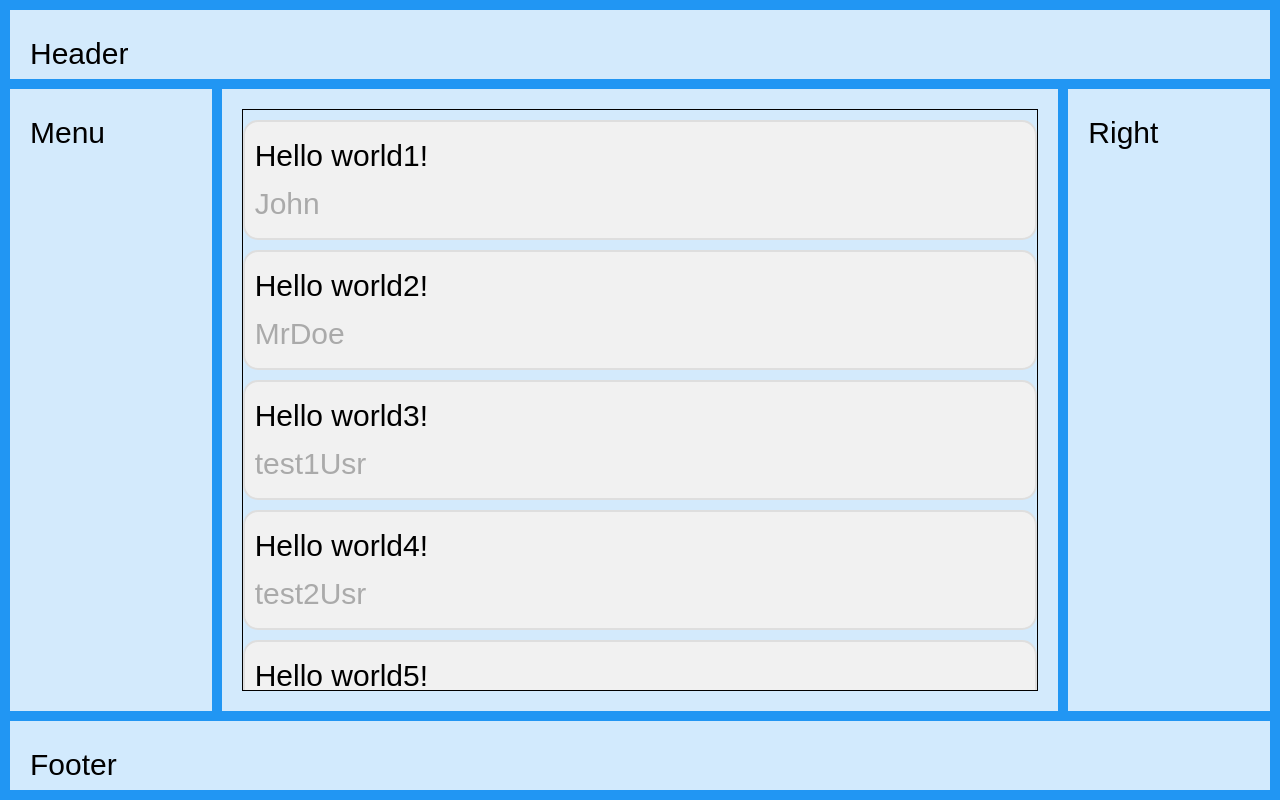
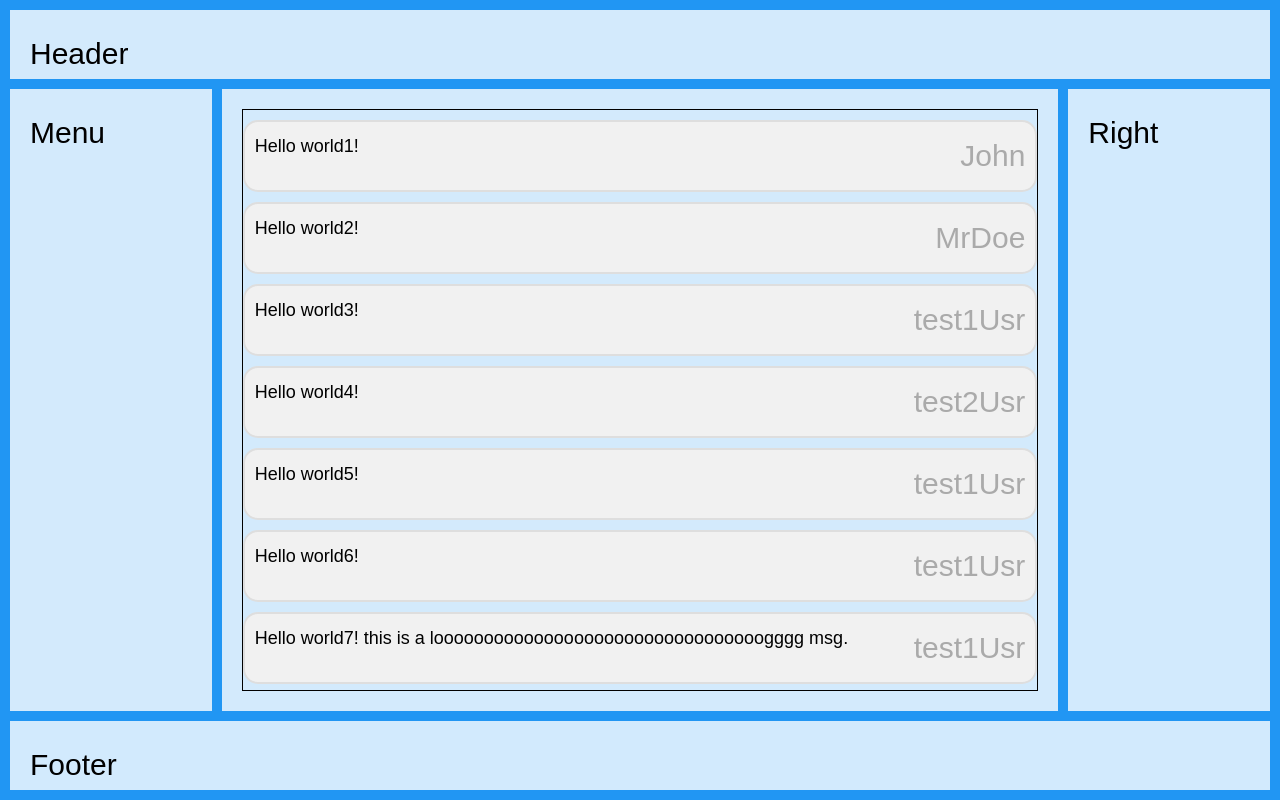
Before and after one commit to wpresti/chat-app, a React (Create React App) app: page / in a window 1280 px wide. Built offline with nearby package versions, Linux system fonts and the light colour scheme.

Commit message:
better looking chat bubbles

```diff
--- a/src/App.js
+++ b/src/App.js
@@ -10,7 +10,7 @@ class App extends Component{
     {userName: "test2Usr", msg: "Hello world4!"},
     {userName: "test1Usr", msg: "Hello world5!"},
     {userName: "test1Usr", msg: "Hello world6!"},
-    {userName: "test1Usr", msg: "Hello world7!"},]
+    {userName: "test1Usr", msg: "Hello world7! this is a looooooooooooooooooooooooooooooooogggg msg."},]
   }
 
   render(){
--- a/src/components/Message.js
+++ b/src/components/Message.js
@@ -19,7 +19,7 @@ export class Message extends Component {
         return(
             <div className="container" style={container}>
                 {/* <h1>{}</h1> */}
-                <p>{msg}</p>
+                <p style={p}>{msg}</p>
                 <span style={span}>{userName}</span>
             </div>
         )
@@ -28,10 +28,15 @@ export class Message extends Component {
 
 export default Message
 
+const p = {
+    fontSize: "large",
+    whiteSpace: "wrap",
+    overflow: "visible"
+}
+
 const container = {
     display: "flex",
-    // flexDirection: "row",
-    flexFlow: "column wrap",
+    flexFlow: "row wrap",// row wrap
     border: "2px solid #dedede",
     backgroundColor: "#f1f1f1",
     borderRadius: "15px",
@@ -41,7 +46,6 @@ const container = {
 }
 
 const span = {
-    float: "right",
     color: "#aaa"
 }
 
```
